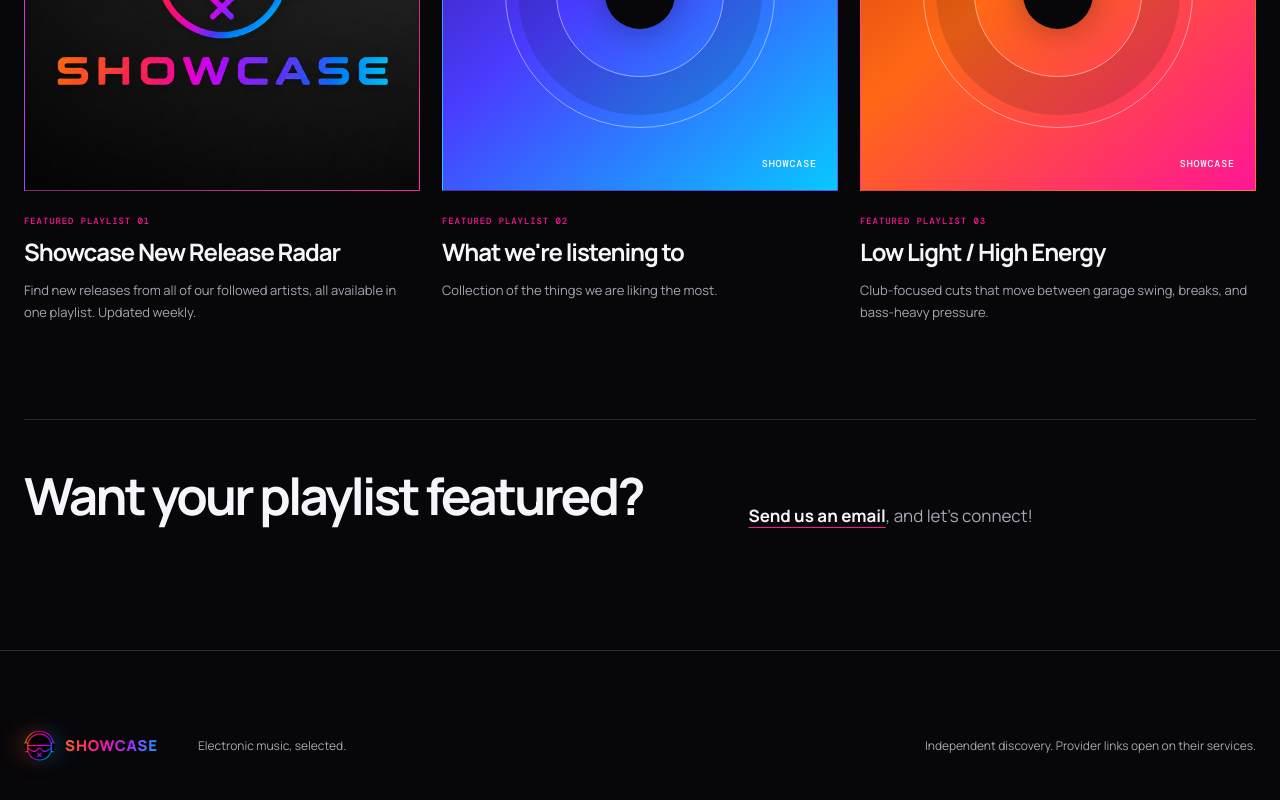
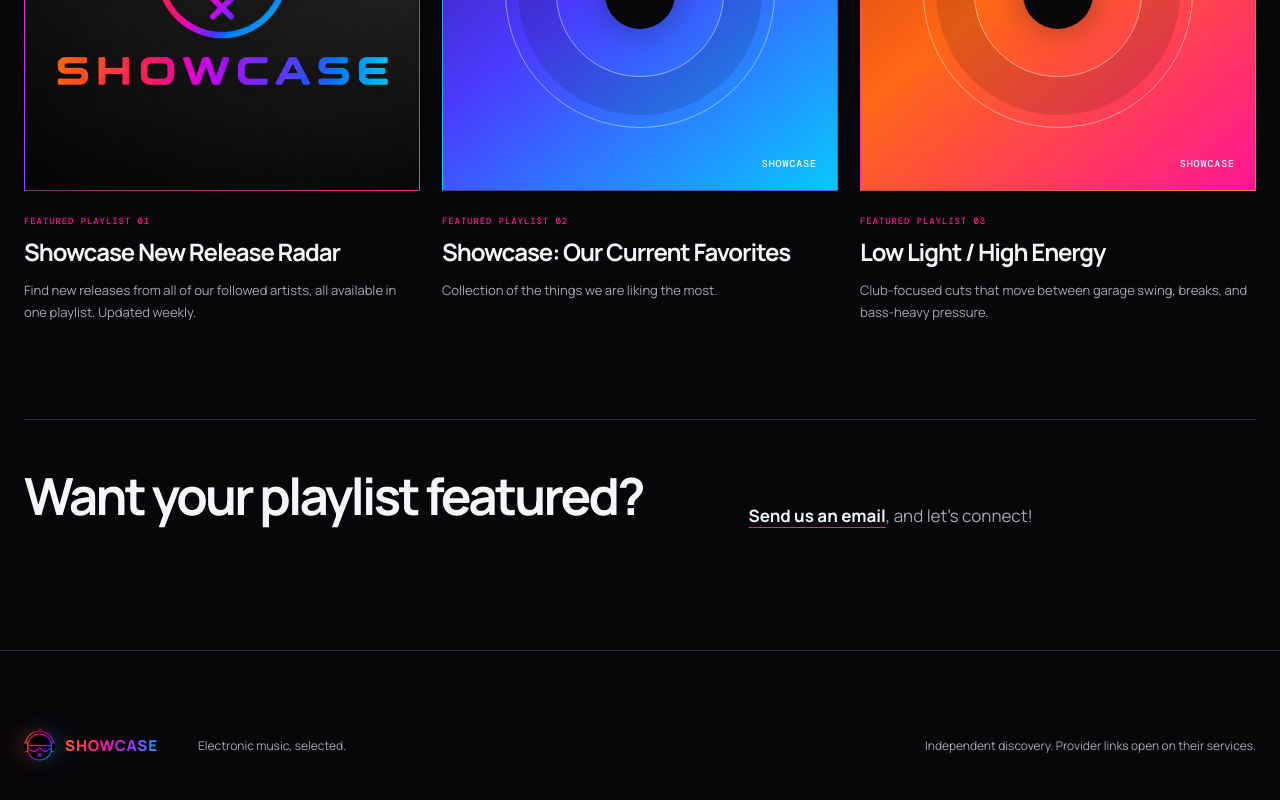
Before and after one commit to thatbayareaitguy/codex_world_1, a Next.js app in the folder apps/showcase/: page /playlists in a window 1280 px wide. Shown: the part 799-1599 px from the top of the page. Built offline with nearby package versions, Linux system fonts and the light colour scheme.

Commit message:
content(showcase): rename favorites playlist

```diff
--- a/apps/showcase/app/playlists/page.tsx
+++ b/apps/showcase/app/playlists/page.tsx
@@ -18,7 +18,7 @@
   },
   {
     number: "02",
-    title: "What we're listening to",
+    title: "Showcase: Our Current Favorites",
     description: "Collection of the things we are liking the most.",
     artworkClass: "playlist-artwork-blue",
     artworkImage: null,
```
Also changed, not shown: 2 other files (tests, documents, lock files or other folders).
